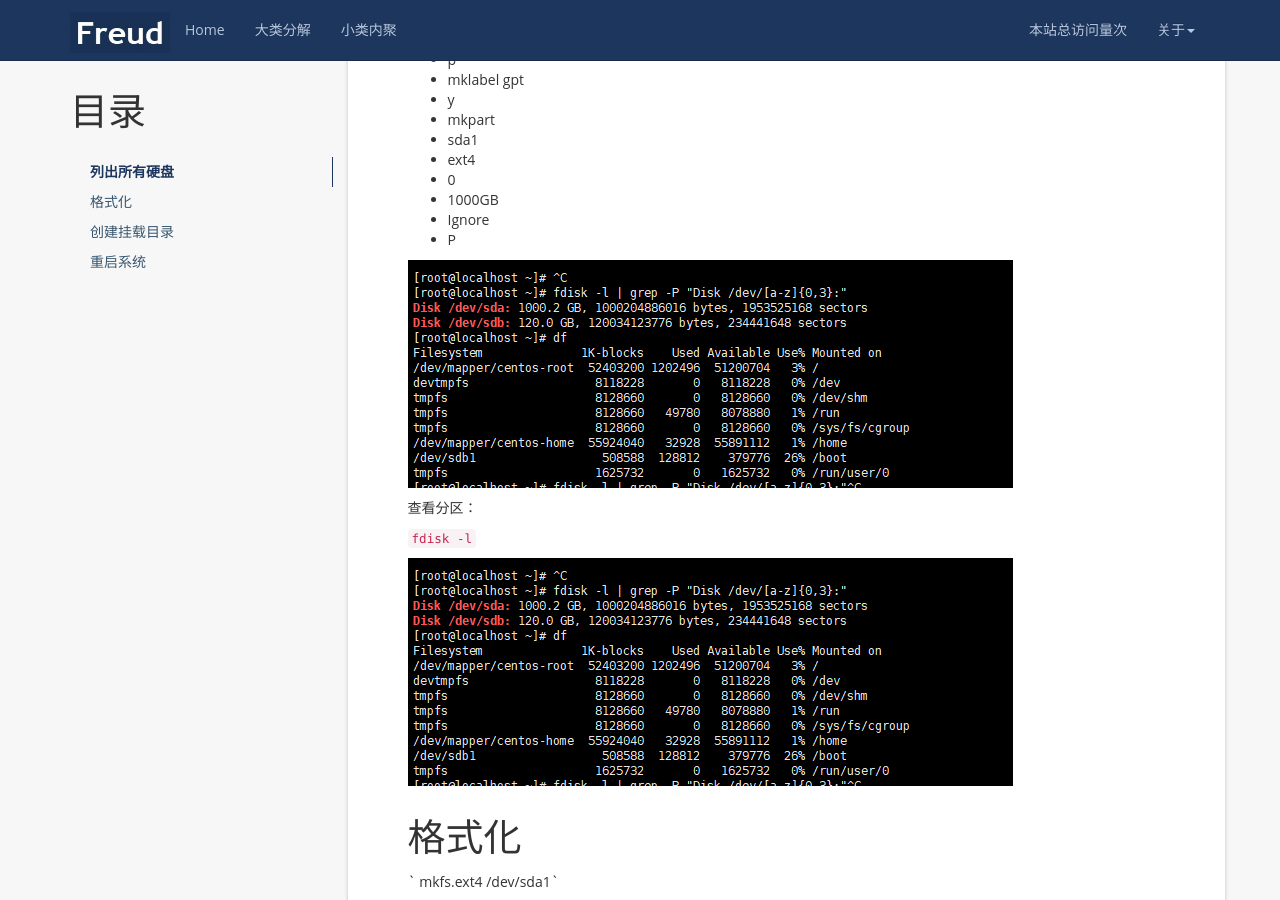
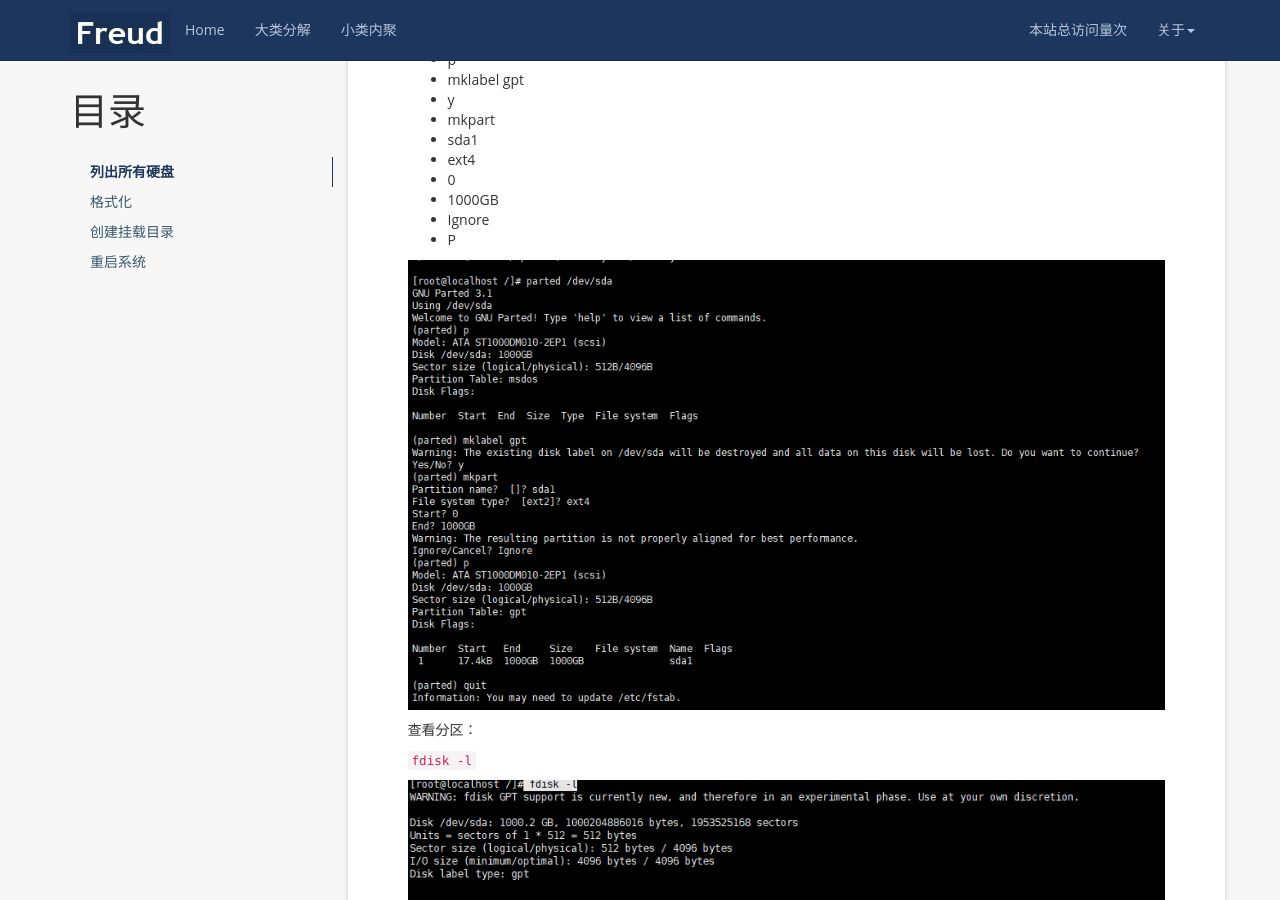
Before and after one commit to TorGor/TorGor.github.io, a Jekyll site: the page built from _posts/2018-08-24-centos-diskon.md, in a window 1280 px wide and 900 px high, scrolled down 860 px. Built offline with Jekyll 4.4.1, drawn with Linux system fonts in a browser that asks for light colours; nearby versions of some CDN libraries; a script that is not in the unit is left out; comment, search, counter and statistics services are not loaded.

Commit message:
1.diskon-fix

```diff
--- a/_posts/2018-08-24-centos-diskon.md
+++ b/_posts/2018-08-24-centos-diskon.md
@@ -37,13 +37,13 @@ tag: centos
 +	Ignore
 +	P
 
-![/styles/images/centos/diskon/finddisks.png]({{ '/styles/images/centos/diskon/finddisks.png' | prepend: site.baseurl  }})
+![/styles/images/centos/diskon/parted-cmd.png]({{ '/styles/images/centos/diskon/parted-cmd.png' | prepend: site.baseurl  }})
 
 查看分区：
 
 `fdisk -l `
 
-![/styles/images/centos/diskon/finddisks.png]({{ '/styles/images/centos/diskon/finddisks.png' | prepend: site.baseurl  }})
+![/styles/images/centos/diskon/fdisk-l.png]({{ '/styles/images/centos/diskon/fdisk-l.png' | prepend: site.baseurl  }})
 
 
 
@@ -74,6 +74,7 @@ tag: centos
 添加一行
 
 `/dev/sda1               /data                   ext4    defaults        1 1`
+
 ![/styles/images/centos/diskon/vim-fstab.png]({{ '/styles/images/centos/diskon/vim-fstab.png' | prepend: site.baseurl  }})
 
 
```
